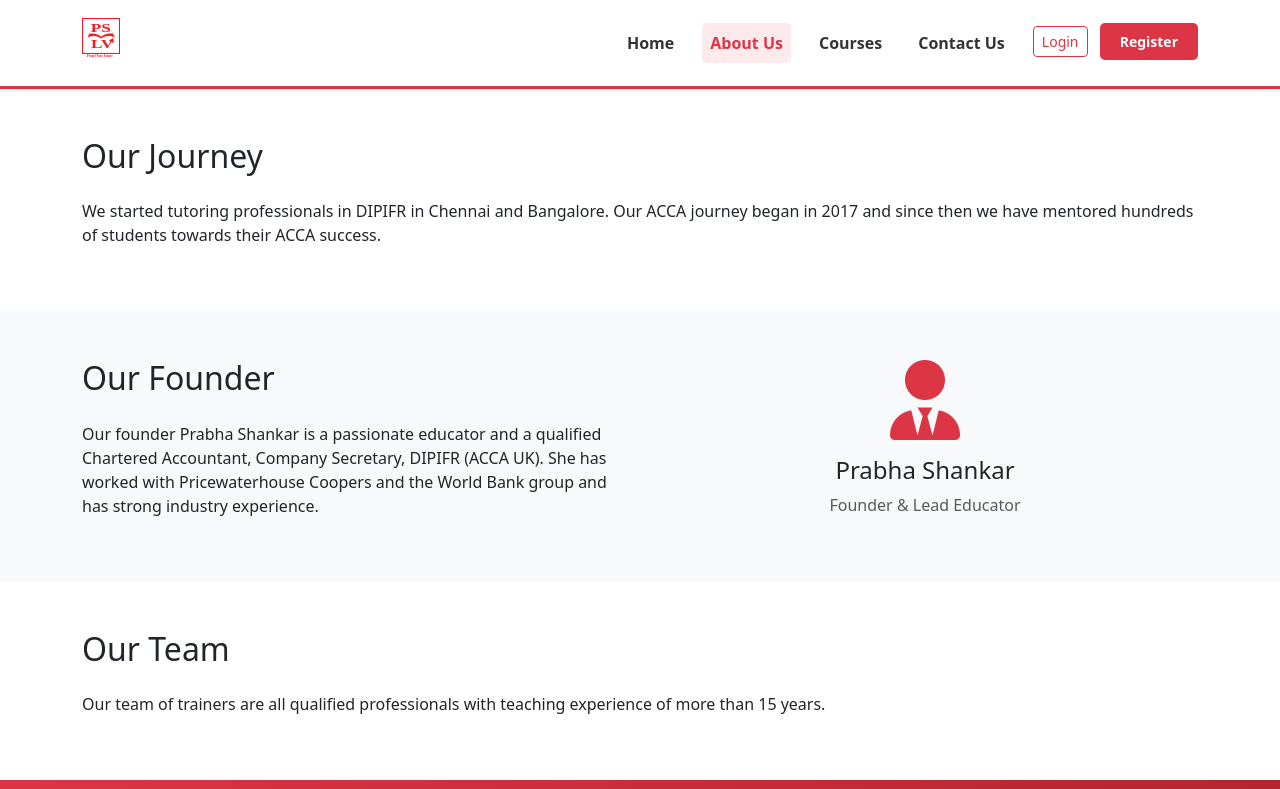
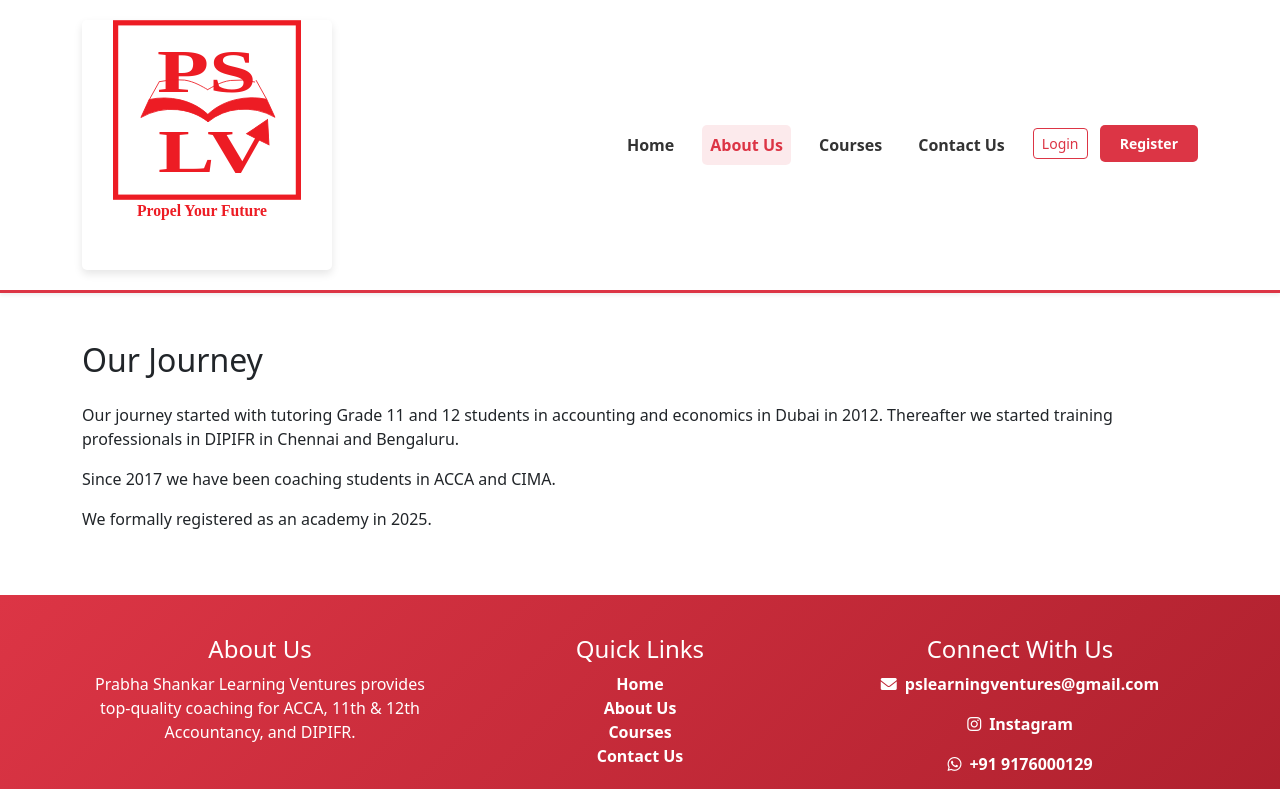
Before and after one commit to VirajShankar/PSLV-website, a website: page about.html in a window 1280 px wide. Shown: the top 789 px of the page. Drawn offline with nearby package versions, Linux system fonts and the light colour scheme; no server answers.

Commit message:
Initial website commit

```diff
--- a/about.html
+++ b/about.html
@@ -10,6 +10,49 @@
     <link rel="stylesheet" href="https://cdnjs.cloudflare.com/ajax/libs/font-awesome/6.0.0/css/all.min.css">
     <script src="https://cdn.jsdelivr.net/npm/@supabase/supabase-js@2"></script>
     <script src="js/supabase-init.js"></script>
+    <style>
+        /* Logo resizing and prominence - with specific dimensions */
+        .navbar-brand {
+            padding: 10px 0;
+            margin-right: 40px;
+            /* Remove any width constraints */
+            max-width: none;
+            width: auto;
+        }
+
+        .navbar-brand img {
+            /* Set specific dimensions for the logo */
+            width: 250px; /* Width dimension */
+            height: 250px; /* Height dimension - for a square format */
+            object-fit: contain; /* Ensures the logo fits within dimensions without distortion */
+            transition: transform 0.3s ease;
+            box-shadow: 0 4px 8px rgba(0,0,0,0.1);
+            border-radius: 5px;
+        }
+
+        /* Ensure navbar has enough space */
+        .navbar {
+            padding: 10px 0;
+            /* Remove fixed height constraints */
+            min-height: auto;
+            height: auto;
+        }
+
+        /* Make navbar container flexible */
+        .navbar .container {
+            flex-wrap: wrap;
+            align-items: center;
+            justify-content: space-between;
+        }
+
+        /* Ensure collapsed navbar works with larger logo */
+        @media (max-width: 991.98px) {
+            .navbar-brand img {
+                width: 200px; /* Slightly smaller on mobile */
+                height: 200px;
+            }
+        }
+    </style>
     <script>
         // Initialize Supabase client when the script loads
         window.supabase = window.initSupabaseClient();
@@ -38,45 +81,15 @@
         </div>
     </nav>
 
-    <!-- Main Content Area - Currently Empty -->
-    <!-- You can start adding your new content here -->
-
-    <!-- Add this content to your About Us page in an appropriate section -->
-
+    <!-- Main Content Area - Updated with only Our Journey section -->
     <section class="py-5 bg-white">
         <div class="container">
             <div class="row">
                 <div class="col-lg-12">
                     <h2 class="mb-4">Our Journey</h2>
-                    <p>We started tutoring professionals in DIPIFR in Chennai and Bangalore. Our ACCA journey began in 2017 and since then we have mentored hundreds of students towards their ACCA success.</p>
-                </div>
-            </div>
-        </div>
-    </section>
-
-    <section class="py-5 bg-light">
-        <div class="container">
-            <div class="row align-items-center">
-                <div class="col-lg-6">
-                    <h2 class="mb-4">Our Founder</h2>
-                    <p>Our founder Prabha Shankar is a passionate educator and a qualified Chartered Accountant, Company Secretary, DIPIFR (ACCA UK). She has worked with Pricewaterhouse Coopers and the World Bank group and has strong industry experience.</p>
-                </div>
-                <div class="col-lg-6 text-center">
-                    <!-- You can add a founder image here if available -->
-                    <i class="fas fa-user-tie fa-5x text-danger mb-3"></i>
-                    <h4>Prabha Shankar</h4>
-                    <p class="text-muted">Founder & Lead Educator</p>
-                </div>
-            </div>
-        </div>
-    </section>
-
-    <section class="py-5 bg-white">
-        <div class="container">
-            <div class="row">
-                <div class="col-lg-12">
-                    <h2 class="mb-4">Our Team</h2>
-                    <p>Our team of trainers are all qualified professionals with teaching experience of more than 15 years.</p>
+                    <p>Our journey started with tutoring Grade 11 and 12 students in accounting and economics in Dubai in 2012. Thereafter we started training professionals in DIPIFR in Chennai and Bengaluru.</p>
+                    <p>Since 2017 we have been coaching students in ACCA and CIMA.</p>
+                    <p>We formally registered as an academy in 2025.</p>
                 </div>
             </div>
         </div>
```
